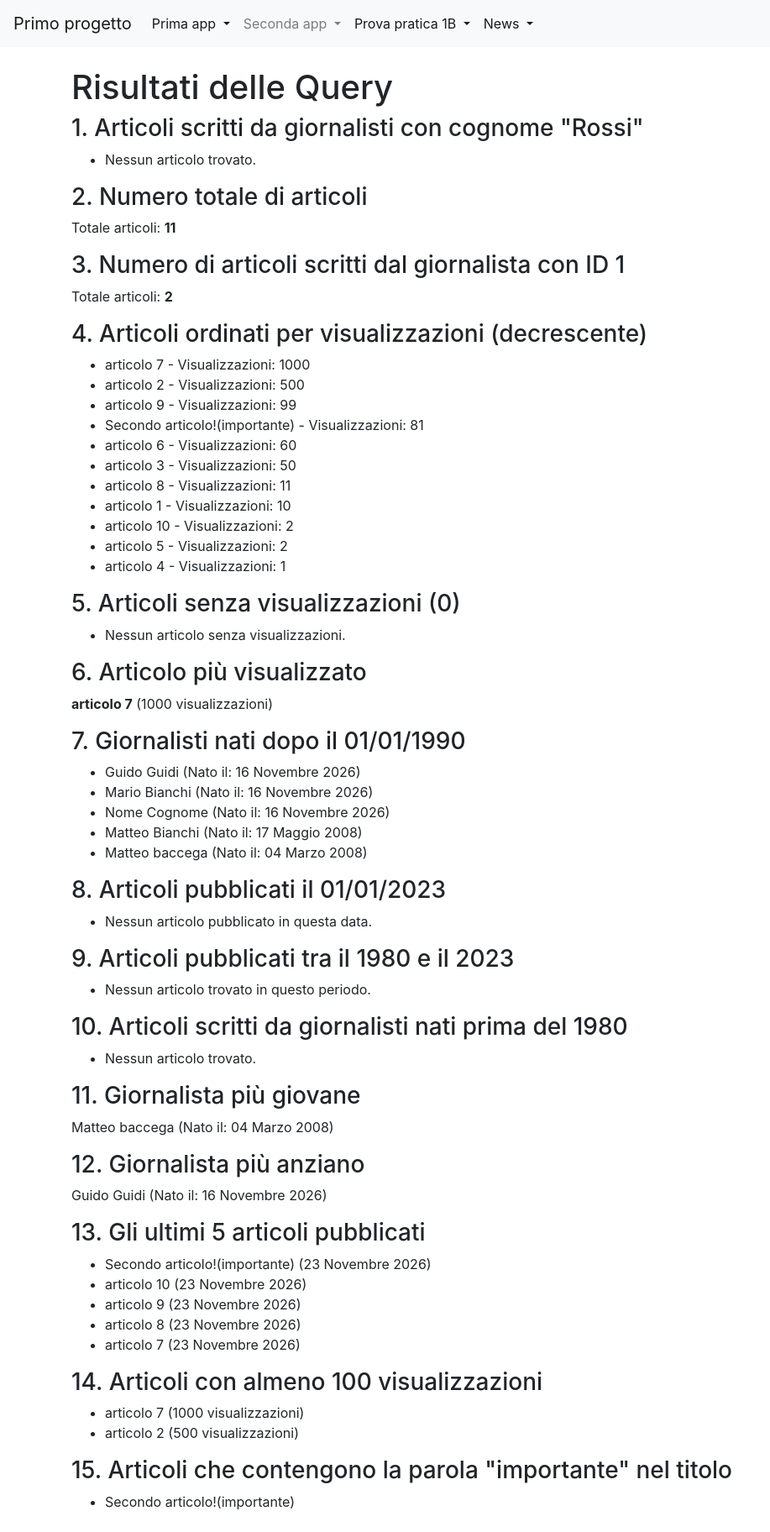
After one commit to matteobianchi-ux/primo_progetto, a Django app: page /news/query_base/ in a window 1280 px wide. The commit adds this page. Shown: the whole page at 84% size, without its empty margins (0-917 px from the left). Run offline with Django 5.2, Linux system fonts and the light colour scheme; data comes from the database, SQL or seed files in the repository; both versions use the stored data as it was after the commit.

Commit message:
passo 17

```diff
--- /dev/null
+++ b/news/templates/news/query.html
@@ -0,0 +1,126 @@
+{% extends 'base.html' %}
+
+{% block title %}
+    Risultati Query
+{% endblock title %}
+
+{% block content %}
+    <h1>Risultati delle Query</h1>
+
+    <h3>1. Articoli scritti da giornalisti con cognome "Rossi"</h3>
+    <ul>
+        {% for articolo in articoli_cognome %}
+            <li>{{ articolo.titolo }} (di {{ articolo.giornalista.nome }} {{ articolo.giornalista.cognome }})</li>
+        {% empty %}
+            <li>Nessun articolo trovato.</li>
+        {% endfor %}
+    </ul>
+
+    <h3>2. Numero totale di articoli</h3>
+    <p>Totale articoli: <strong>{{ numero_totale_articoli }}</strong></p>
+
+    <h3>3. Numero di articoli scritti dal giornalista con ID 1</h3>
+    <p>Totale articoli: <strong>{{ numero_articoli_giornalista_1 }}</strong></p>
+
+    <h3>4. Articoli ordinati per visualizzazioni (decrescente)</h3>
+    <ul>
+        {% for articolo in articoli_ordinati %}
+            <li>{{ articolo.titolo }} - Visualizzazioni: {{ articolo.visualizzazioni }}</li>
+        {% empty %}
+            <li>Nessun articolo trovato.</li>
+        {% endfor %}
+    </ul>
+
+    <h3>5. Articoli senza visualizzazioni (0)</h3>
+    <ul>
+        {% for articolo in articoli_senza_visualizzazioni %}
+            <li>{{ articolo.titolo }}</li>
+        {% empty %}
+            <li>Nessun articolo senza visualizzazioni.</li>
+        {% endfor %}
+    </ul>
+
+    <h3>6. Articolo più visualizzato</h3>
+    {% if articolo_piu_visualizzato %}
+        <p><strong>{{ articolo_piu_visualizzato.titolo }}</strong> ({{ articolo_piu_visualizzato.visualizzazioni }} visualizzazioni)</p>
+    {% else %}
+        <p>Nessun articolo disponibile.</p>
+    {% endif %}
+
+    <h3>7. Giornalisti nati dopo il 01/01/1990</h3>
+    <ul>
+        {% for giornalista in giornalisti_data %}
+            <li>{{ giornalista.nome }} {{ giornalista.cognome }} (Nato il: {{ giornalista.anno_di_nascita }})</li>
+        {% empty %}
+            <li>Nessun giornalista trovato.</li>
+        {% endfor %}
+    </ul>
+
+    <h3>8. Articoli pubblicati il 01/01/2023</h3>
+    <ul>
+        {% for articolo in articoli_del_giorno %}
+            <li>{{ articolo.titolo }}</li>
+        {% empty %}
+            <li>Nessun articolo pubblicato in questa data.</li>
+        {% endfor %}
+    </ul>
+
+    <h3>9. Articoli pubblicati tra il 1980 e il 2023</h3>
+    <ul>
+        {% for articolo in articoli_periodo %}
+            <li>{{ articolo.titolo }} (Data: {{ articolo.data }})</li>
+        {% empty %}
+            <li>Nessun articolo trovato in questo periodo.</li>
+        {% endfor %}
+    </ul>
+
+    <h3>10. Articoli scritti da giornalisti nati prima del 1980</h3>
+    <ul>
+        {% for articolo in articoli_giornalisti %}
+            <li>{{ articolo.titolo }} - di {{ articolo.giornalista.nome }} {{ articolo.giornalista.cognome }}</li>
+        {% empty %}
+            <li>Nessun articolo trovato.</li>
+        {% endfor %}
+    </ul>
+
+    <h3>11. Giornalista più giovane</h3>
+    {% if giornalista_giovane %}
+        <p>{{ giornalista_giovane.nome }} {{ giornalista_giovane.cognome }} (Nato il: {{ giornalista_giovane.anno_di_nascita }})</p>
+    {% else %}
+        <p>Nessun giornalista trovato.</p>
+    {% endif %}
+
+    <h3>12. Giornalista più anziano</h3>
+    {% if giornalista_anziano %}
+        <p>{{ giornalista_anziano.nome }} {{ giornalista_anziano.cognome }} (Nato il: {{ giornalista_anziano.anno_di_nascita }})</p>
+    {% else %}
+        <p>Nessun giornalista trovato.</p>
+    {% endif %}
+
+    <h3>13. Gli ultimi 5 articoli pubblicati</h3>
+    <ul>
+        {% for articolo in ultimi %}
+            <li>{{ articolo.titolo }} ({{ articolo.data }})</li>
+        {% empty %}
+            <li>Nessun articolo disponibile.</li>
+        {% endfor %}
+    </ul>
+
+    <h3>14. Articoli con almeno 100 visualizzazioni</h3>
+    <ul>
+        {% for articolo in articoli_minime_visualizzazioni %}
+            <li>{{ articolo.titolo }} ({{ articolo.visualizzazioni }} visualizzazioni)</li>
+        {% empty %}
+            <li>Nessun articolo supera le 100 visualizzazioni.</li>
+        {% endfor %}
+    </ul>
+
+    <h3>15. Articoli che contengono la parola "importante" nel titolo</h3>
+    <ul>
+        {% for articolo in articoli_parola %}
+            <li>{{ articolo.titolo }}</li>
+        {% empty %}
+            <li>Nessun articolo contiene questa parola.</li>
+        {% endfor %}
+    </ul>
+{% endblock content %}
--- a/news/urls.py
+++ b/news/urls.py
@@ -1,5 +1,5 @@
 from django.urls import path
-from .views import home, ArticoloDetailView, listaArticoli
+from .views import home, ArticoloDetailView, listaArticoli, queryBase
 
 app_name='news'
 
@@ -8,4 +8,5 @@ urlpatterns=[
     path("articolo/<int:pk>", ArticoloDetailView, name="articolo_detail"),
     path('lista_articoli/', listaArticoli, name='lista_articoli'),
     path('lista_articoli/<int:pk>', listaArticoli, name='lista_articoli_giornalista'),
+    path('query_base/', queryBase, name='query_base'),
 ]
--- a/news/views.py
+++ b/news/views.py
@@ -1,4 +1,6 @@
 from django.shortcuts import render,get_object_or_404
+
+import datetime
 
 from django.http import HttpResponse
 
@@ -84,3 +86,57 @@ def listaArticoli(request, pk=None):
         'titolo_pagina':titolo_pagina,
     }
     return render(request, 'news/lista_articoli.html', context)
+
+def queryBase(request):
+    #1. Tutti gli articoli scritti da giornalisti di un certo cognome:
+    articoli_cognome=Articolo.objects.filter(giornalista__cognome='Rossi')
+    #2. Totale
+    numero_totale_articoli=Articolo.objects.count()
+    #3. Contare il numero di articoli scritti da un giornalista specifico:
+    giornalista_1=Giornalista.objects.get(id=2)
+    numero_articoli_giornalista_1=Articolo.objects.filter(giornalista=giornalista_1).count()
+    #4. Ordinare gli articoli per numero di visulizzazioni in ordine decrescente:
+    articoli_ordinati=Articolo.objects.order_by('-visualizzazioni')
+    #5. Tutti gli articoli che non hanno visualizzazioni:
+    articoli_senza_visualizzazioni=Articolo.objects.filter(visualizzazioni=0)
+    #6. Articolo più visualizzato:
+    articolo_piu_visualizzato=Articolo.objects.order_by('-visualizzazioni').first()
+    #7. Tutti i giornalisti nati dopo una certa data:
+    giornalisti_data=Giornalista.objects.filter(anno_di_nascita__gt=datetime.date(1990, 1, 1))
+    #8. Tutti gli articoli pubblicati in una data specifica:
+    articoli_del_giorno=Articolo.objects.filter(data=datetime.date(2023, 1, 1))
+    #9 Tutti gli articoli pubblicati in un intervllo di date:
+    articoli_periodo=Articolo.objects.filter(data__range=(datetime.date(2023, 1, 1), datetime.date(2023, 12, 31 )))
+    #10. Gli articoli scritti da giornalisti nati prima del 1980:
+    giornalisti_nati=Giornalista.objects.filter(anno_di_nascita__lt=datetime.date(1980, 1, 1))
+    articoli_giornalisti=Articolo.objects.filter(giornalista__in=giornalisti_nati)
+    #11. Il giornalista più giovane:
+    giornalista_giovane=Giornalista.objects.order_by('anno_di_nascita').first()
+    #12. Il giornalista più anziano:
+    giornalista_anziano=Giornalista.objects.order_by('-anno_di_nascita').first()
+    #13. Gli ultimi 5 articoli pubblicati:
+    ultimi=Articolo.objects.order_by('-data')[:5]
+    #14. Tutti gli articoli con un certo numero minimo di visualizzazioni:
+    articoli_minime_visualizzazioni=Articolo.objects.filter(visualizzazioni__gte=100)
+    #15. Tutti gli articoli che contengono una certa parola nel titolo:
+    articoli_parola=Articolo.objects.filter(titolo__icontains='importante')
+    #Creare il dizionario context
+    context={
+        'articoli_cognome':articoli_cognome,
+        'numero_totale_articoli':numero_totale_articoli,
+        'numero_articoli_giornalista_1':numero_articoli_giornalista_1,
+        'articoli_ordinati':articoli_ordinati,
+        'articoli_senza_visualizzazioni':articoli_senza_visualizzazioni,
+        'articolo_piu_visualizzato':articolo_piu_visualizzato,
+        'giornalisti_data':giornalisti_data,
+        'articoli_del_giorno':articoli_del_giorno,
+        'articoli_periodo':articoli_periodo,
+        'articoli_giornalisti':articoli_giornalisti,
+        'giornalista_giovane':giornalista_giovane,
+        'giornalista_anziano':giornalista_anziano,
+        'ultimi':ultimi,
+        'articoli_minime_visualizzazioni':articoli_minime_visualizzazioni,
+        'articoli_parola':articoli_parola,
+    }
+
+    return render(request, 'query.html', context)
--- a/primo_progetto/templates/base.html
+++ b/primo_progetto/templates/base.html
@@ -73,6 +73,7 @@
           <a class="dropdown-item" href="{% url 'news:articolo_detail' 2%}">Articolo</a>
           <a class="dropdown-item" href="{% url 'news:lista_articoli'%}">Lista articoli</a>
           <a class="dropdown-item" href="{% url 'news:lista_articoli_giornalista' 2%}">Lista articoli giornalista </a>
+          <a class="dropdown-item" href="{% url 'news:query_base' %}">Soluzioni delle query </a>
         </div>
       </li>
     </ul>
```
Also changed, not shown: db.sqlite3.
